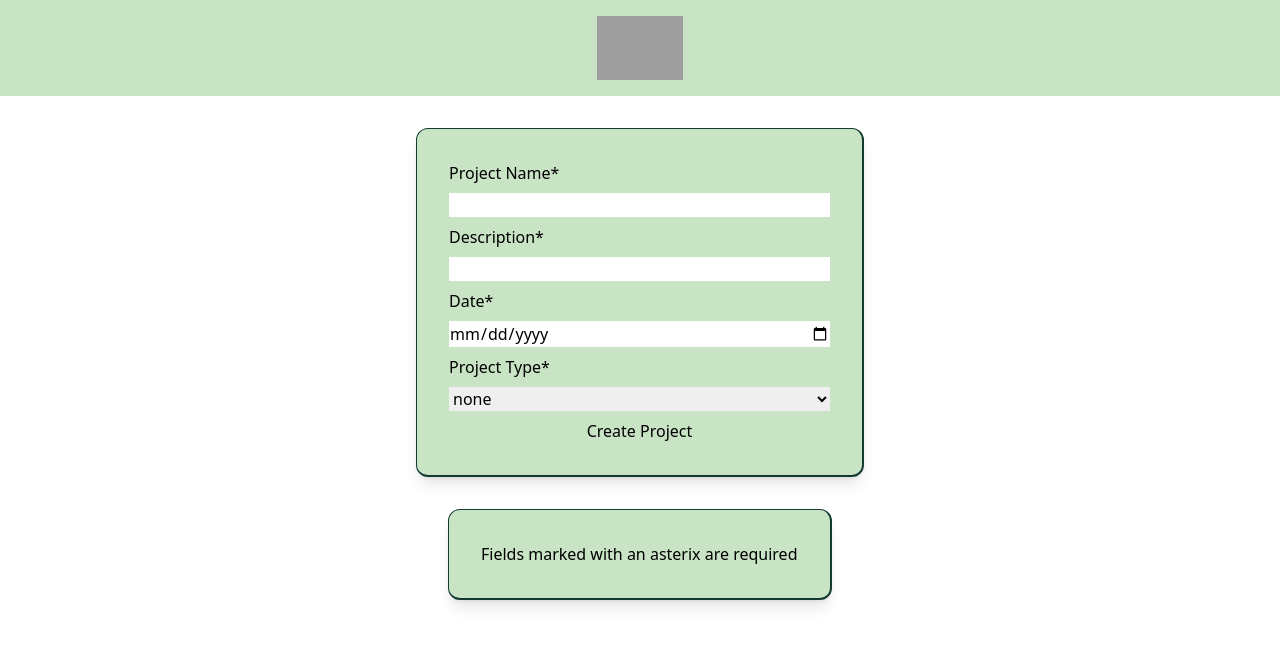
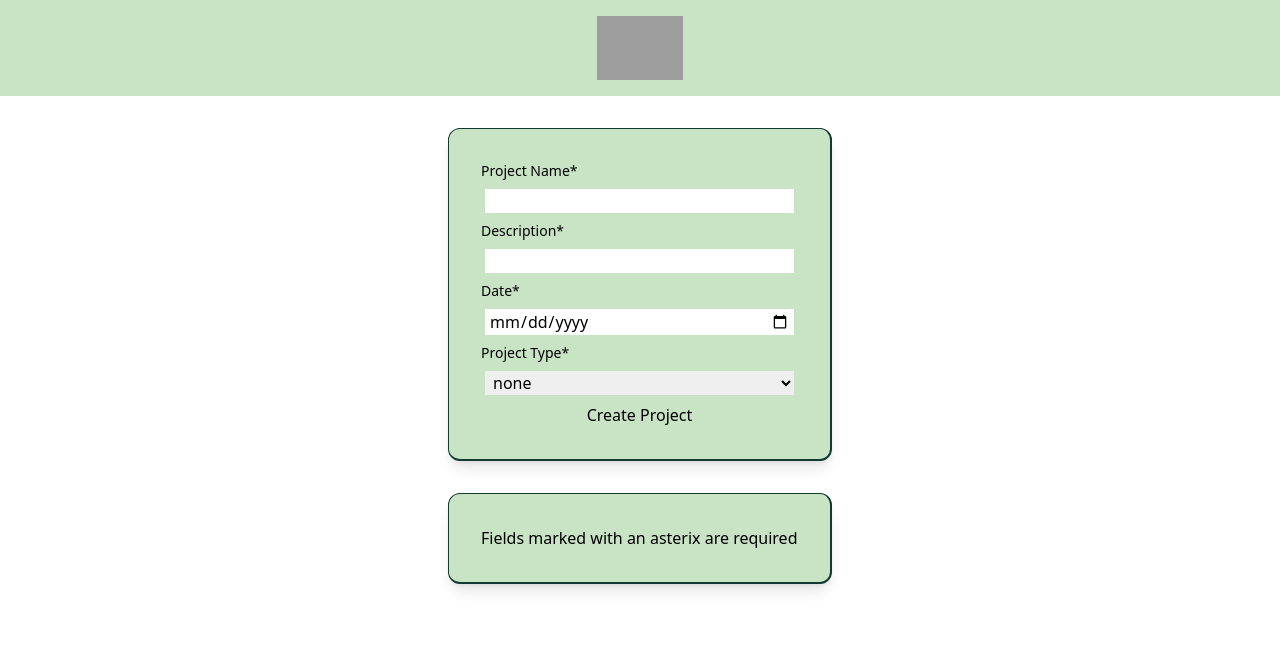
Before and after one commit to Hugosuavez/project_manager, a React (Vite) app: page / in a window 1280 px wide. Shown: the top 646 px of the page. Built offline with nearby package versions, Linux system fonts and the light colour scheme; grey boxes are pictures that could not be loaded.

Commit message:
style text inputs

```diff
--- a/src/ProjectForm.tsx
+++ b/src/ProjectForm.tsx
@@ -50,16 +50,19 @@ export const ProjectForm = ({
     }
   };
 
+//   "text-center space-y-2 sm:text-left px-1 bg-white focus:bg-slate-300 hover:bg-slate-300 mx-1"
+
   return (
     <section>
       <form
         action=""
         onSubmit={handleFormSubmit}
-        className="flex flex-col mx-auto my-8 py-8 px-8 max-w-md space-y-2 bg-light-green border-green border-r-2 border-l border-t border-b-2 rounded-xl shadow-lg"
+        className="flex flex-col mx-auto my-8 py-8 px-8 max-w-sm space-y-2 bg-light-green border-green border-r-2 border-l border-t border-b-2 rounded-xl shadow-lg"
       >
-        <label htmlFor="">Project Name*</label>
+        <label className="text-sm">Project Name*</label>
         <input
           type="text"
+           className="mx-1 px-1 focus:bg-blue-300 hover:bg-blue-300"
           value={formInputs.name}
           onChange={(e) =>
             setFormInputs({ ...formInputs, name: e.target.value })
@@ -71,9 +74,10 @@ export const ProjectForm = ({
           </p>
         ) : null}
 
-        <label htmlFor="">Description*</label>
+        <label className="text-sm">Description*</label>
         <input
           type="text"
+          className="mx-1 px-1 focus:bg-blue-300 hover:bg-blue-300"
           value={formInputs.description}
           onChange={(e) =>
             setFormInputs({ ...formInputs, description: e.target.value })
@@ -85,9 +89,10 @@ export const ProjectForm = ({
           </p>
         ) : null}
 
-        <label htmlFor="">Date*</label>
+        <label className="text-sm">Date*</label>
         <input
           type="date"
+          className="mx-1 px-1 focus:bg-blue-300 hover:bg-blue-300"
           min={new Date().toISOString().split("T")[0]}
           value={formInputs.startDate}
           onChange={(e) =>
@@ -99,10 +104,11 @@ export const ProjectForm = ({
             {invalidInputs.startDate}
           </p>
         ) : null}
-        <label htmlFor="">Project Type*</label>
+        <label className="text-sm">Project Type*</label>
         <select
           name=""
           id=""
+          className="mx-1 px-1 focus:bg-blue-300 hover:bg-blue-300"
           onChange={(e) =>
             setFormInputs({ ...formInputs, projectType: e.target.value })
           }
```
